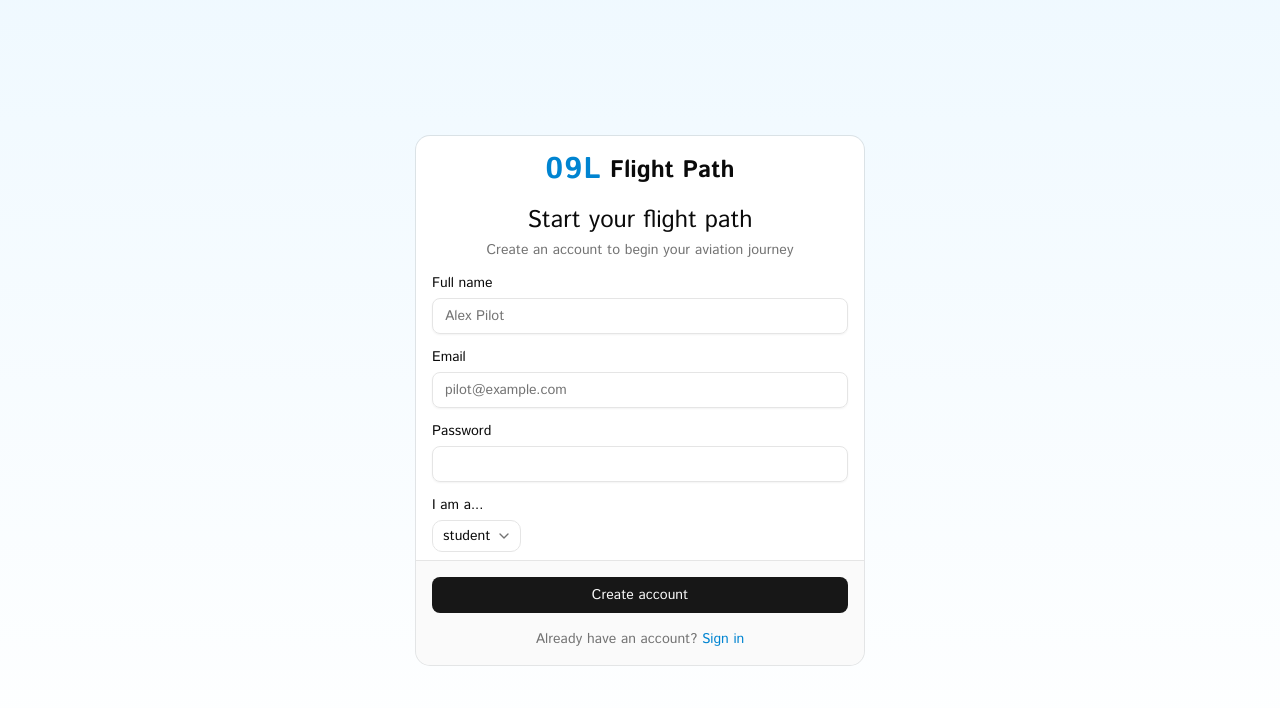
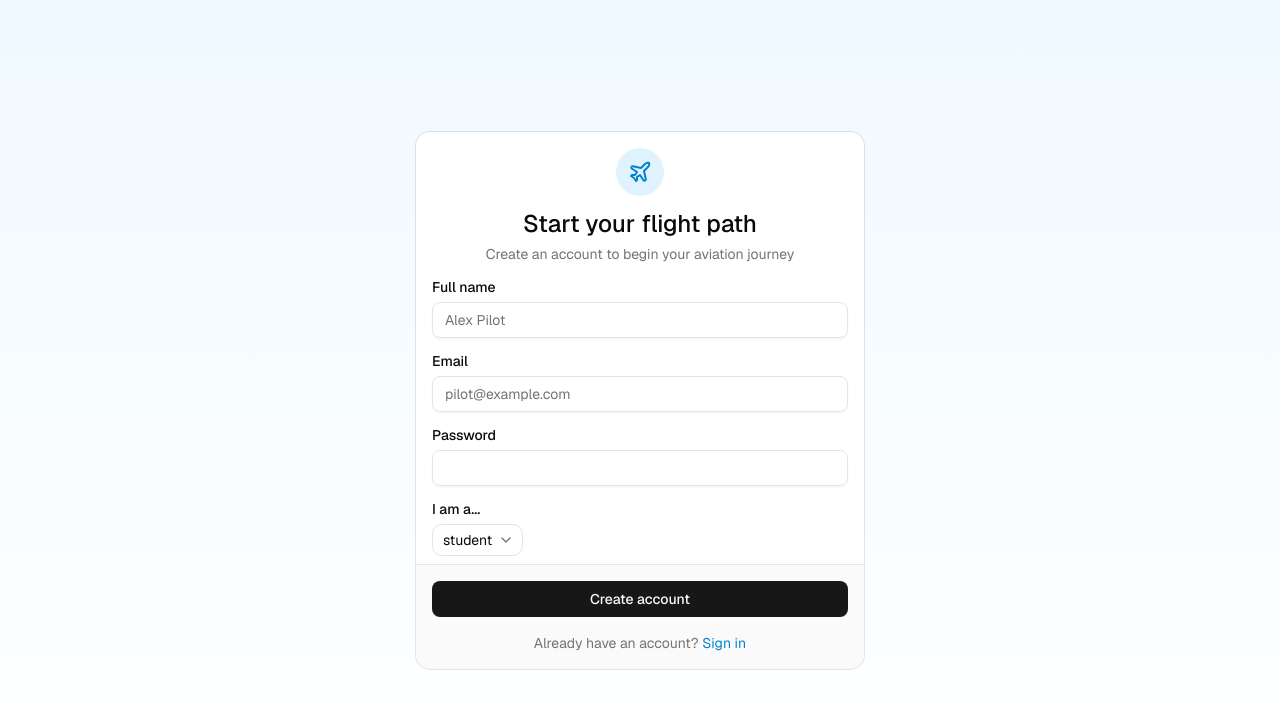
Before and after one commit to codooaustin/flightpath, a Next.js app: page /signup in a window 1280 px wide. Shown: the top 708 px of the page. Built offline with nearby package versions, Linux system fonts and the light colour scheme.

Commit message:
Refactor typography in global CSS and layout components to replace Istok Web with Geist fonts for improved design consistency. Update AppSidebar and authentication pages to utilize Plane icon, removing the FlightPathLogo component for a cleaner interface.

```diff
--- a/src/app/(app)/layout.tsx
+++ b/src/app/(app)/layout.tsx
@@ -1,7 +1,8 @@
 import { Suspense } from "react";
+import Link from "next/link";
+import { Plane } from "lucide-react";
 import { getCurrentProfile, getLinkedStudents } from "@/lib/auth";
 import { AppSidebar } from "@/components/app-sidebar";
-import { FlightPathLogo } from "@/components/flight-path-logo";
 import { StudentSwitcher } from "@/components/student-switcher";
 
 export default async function AppLayout({
@@ -17,11 +18,22 @@ export default async function AppLayout({
 
   return (
     <div className="flex min-h-screen">
-      <AppSidebar profile={profile} logo={<FlightPathLogo />} />
+      <AppSidebar
+        profile={profile}
+        logo={
+          <Link href="/dashboard" className="flex items-center gap-2">
+            <Plane className="h-6 w-6 text-sky-600" />
+            <span className="text-lg font-bold">Flight Path</span>
+          </Link>
+        }
+      />
       <div className="flex flex-1 flex-col">
         <header className="flex h-14 items-center justify-between border-b px-4 lg:px-6">
           <div className="lg:hidden">
-            <FlightPathLogo size="sm" />
+            <Link href="/dashboard" className="flex items-center gap-2">
+              <Plane className="h-5 w-5 text-sky-600" />
+              <span className="font-bold">Flight Path</span>
+            </Link>
           </div>
           {profile?.role === "parent" && linkedStudents.length > 0 && (
             <Suspense fallback={null}>
--- a/src/app/(auth)/login/page.tsx
+++ b/src/app/(auth)/login/page.tsx
@@ -14,7 +14,7 @@ import {
   CardHeader,
   CardTitle,
 } from "@/components/ui/card";
-import { FlightPathLogo } from "@/components/flight-path-logo";
+import { Plane } from "lucide-react";
 
 export default function LoginPage() {
   const [error, setError] = useState<string | null>(null);
@@ -34,8 +34,8 @@ export default function LoginPage() {
     <div className="flex min-h-screen items-center justify-center bg-gradient-to-b from-sky-50 to-white p-4 dark:from-slate-950 dark:to-slate-900">
       <Card className="w-full max-w-md">
         <CardHeader className="text-center">
-          <div className="mx-auto mb-3 flex justify-center">
-            <FlightPathLogo size="lg" href="/login" />
+          <div className="mx-auto mb-2 flex h-12 w-12 items-center justify-center rounded-full bg-sky-100 dark:bg-sky-900">
+            <Plane className="h-6 w-6 text-sky-600" />
           </div>
           <CardTitle className="text-2xl">Welcome back</CardTitle>
           <CardDescription>
--- a/src/app/(auth)/signup/page.tsx
+++ b/src/app/(auth)/signup/page.tsx
@@ -21,7 +21,7 @@ import {
   SelectTrigger,
   SelectValue,
 } from "@/components/ui/select";
-import { FlightPathLogo } from "@/components/flight-path-logo";
+import { Plane } from "lucide-react";
 
 export default function SignUpPage() {
   const [error, setError] = useState<string | null>(null);
@@ -43,8 +43,8 @@ export default function SignUpPage() {
     <div className="flex min-h-screen items-center justify-center bg-gradient-to-b from-sky-50 to-white p-4 dark:from-slate-950 dark:to-slate-900">
       <Card className="w-full max-w-md">
         <CardHeader className="text-center">
-          <div className="mx-auto mb-3 flex justify-center">
-            <FlightPathLogo size="lg" href="/signup" />
+          <div className="mx-auto mb-2 flex h-12 w-12 items-center justify-center rounded-full bg-sky-100 dark:bg-sky-900">
+            <Plane className="h-6 w-6 text-sky-600" />
           </div>
           <CardTitle className="text-2xl">Start your flight path</CardTitle>
           <CardDescription>
--- a/src/app/globals.css
+++ b/src/app/globals.css
@@ -7,8 +7,8 @@
 @theme inline {
   --color-background: var(--background);
   --color-foreground: var(--foreground);
-  --font-sans: var(--font-istok-web);
-  --font-mono: ui-monospace, SFMono-Regular, Menlo, Monaco, Consolas, monospace;
+  --font-sans: var(--font-geist-sans);
+  --font-mono: var(--font-geist-mono);
   --font-heading: var(--font-sans);
   --color-sidebar-ring: var(--sidebar-ring);
   --color-sidebar-border: var(--sidebar-border);
--- a/src/app/layout.tsx
+++ b/src/app/layout.tsx
@@ -1,18 +1,26 @@
 import type { Metadata } from "next";
-import { Istok_Web } from "next/font/google";
+import { Geist, Geist_Mono } from "next/font/google";
 import { Toaster } from "@/components/ui/sonner";
 import "./globals.css";
 
-const istokWeb = Istok_Web({
-  variable: "--font-istok-web",
+const geistSans = Geist({
+  variable: "--font-geist-sans",
   subsets: ["latin"],
-  weight: ["400", "700"],
+});
+
+const geistMono = Geist_Mono({
+  variable: "--font-geist-mono",
+  subsets: ["latin"],
 });
 
 export const metadata: Metadata = {
   title: "Flight Path",
   description:
     "Your personal aviation career companion — from first flight to airline captain.",
+  icons: {
+    icon: [{ url: "/icon.svg", type: "image/svg+xml" }],
+    apple: [{ url: "/apple-icon.svg", type: "image/svg+xml" }],
+  },
 };
 
 export default function RootLayout({
@@ -23,7 +31,7 @@ export default function RootLayout({
   return (
     <html
       lang="en"
-      className={`${istokWeb.variable} h-full antialiased`}
+      className={`${geistSans.variable} ${geistMono.variable} h-full antialiased`}
     >
       <body className="flex min-h-full flex-col">
         {children}
--- a/src/components/dashboard/dashboard-content.tsx
+++ b/src/components/dashboard/dashboard-content.tsx
@@ -14,7 +14,6 @@ import {
 } from "@/lib/calculations/costs";
 import { EVENT_TYPE_LABELS } from "@/types/models";
 import { MissionStatusBadge } from "@/components/missions/mission-status-badge";
-import { StageNumber } from "@/components/flight-path-logo";
 import type {
   CalendarEvent,
   Expense,
@@ -67,15 +66,6 @@ export function DashboardContent({
           </CardHeader>
           <CardContent className="space-y-4">
             <div className="flex items-center justify-between">
-              <div className="flex items-start gap-4">
-                {currentStage && (
-                  <div className="flex h-14 w-14 shrink-0 items-center justify-center rounded-lg border border-sky-200 bg-sky-50 dark:border-sky-800 dark:bg-sky-950">
-                    <StageNumber
-                      value={currentStage.order_number}
-                      className="text-2xl text-sky-700 dark:text-sky-300"
-                    />
-                  </div>
-                )}
               <div>
                 <p className="text-2xl font-bold">
                   {currentStage?.name ?? "Getting Started"}
@@ -83,7 +73,6 @@ export function DashboardContent({
                 <p className="text-sm text-muted-foreground">
                   {currentStage?.description}
                 </p>
-                </div>
               </div>
               <Badge variant="secondary">{progress.percentage}% complete</Badge>
             </div>
--- a/src/components/flight-path-logo.tsx
+++ /dev/null
@@ -1,59 +0,0 @@
-import Link from "next/link";
-import { cn } from "@/lib/utils";
-
-interface FlightPathLogoProps {
-  className?: string;
-  size?: "sm" | "md" | "lg";
-  href?: string;
-}
-
-export function FlightPathLogo({
-  className,
-  size = "md",
-  href = "/dashboard",
-}: FlightPathLogoProps) {
-  const runwayClass =
-    size === "sm" ? "text-base" : size === "lg" ? "text-3xl" : "text-xl";
-  const nameClass =
-    size === "sm" ? "text-sm" : size === "lg" ? "text-2xl" : "text-lg";
-
-  const content = (
-    <span className={cn("inline-flex items-center gap-2", className)}>
-      <span
-        className={cn(
-          "font-bold leading-none tracking-wider text-sky-600",
-          runwayClass
-        )}
-      >
-        09L
-      </span>
-      <span className={cn("font-bold leading-none", nameClass)}>
-        Flight Path
-      </span>
-    </span>
-  );
-
-  if (href) {
-    return (
-      <Link href={href} className="inline-flex">
-        {content}
-      </Link>
-    );
-  }
-
-  return content;
-}
-
-export function StageNumber({
-  value,
-  className,
-}: {
-  value: number;
-  className?: string;
-}) {
-  return (
-    <span className={cn("tabular-nums leading-none font-bold", className)}>
-      {String(value).padStart(2, "0")}
-    </span>
-  );
-}
--- a/src/components/roadmap/roadmap-content.tsx
+++ b/src/components/roadmap/roadmap-content.tsx
@@ -4,7 +4,7 @@ import { useState } from "react";
 import { Card, CardContent, CardHeader, CardTitle } from "@/components/ui/card";
 import { Progress } from "@/components/ui/progress";
 import { Badge } from "@/components/ui/badge";
-import { StageNumber } from "@/components/flight-path-logo";
+import { CheckCircle2, Circle, Lock } from "lucide-react";
 import { MissionStatusBadge } from "@/components/missions/mission-status-badge";
 import {
   calculateStageProgress,
@@ -58,14 +58,20 @@ export function RoadmapContent({
                 className={cn(
                   "relative z-10 flex h-10 w-10 shrink-0 items-center justify-center rounded-full border-2",
                   status === "completed" &&
-                    "border-green-500 bg-green-50 text-green-700 dark:bg-green-950 dark:text-green-300",
+                    "border-green-500 bg-green-50 text-green-600",
                   status === "current" &&
-                    "border-sky-500 bg-sky-50 text-sky-700 dark:bg-sky-950 dark:text-sky-300",
+                    "border-sky-500 bg-sky-50 text-sky-600",
                   status === "locked" &&
                     "border-muted bg-muted text-muted-foreground"
                 )}
               >
-                <StageNumber value={stage.order_number} className="text-sm" />
+                {status === "completed" ? (
+                  <CheckCircle2 className="h-5 w-5" />
+                ) : status === "current" ? (
+                  <Circle className="h-5 w-5" />
+                ) : (
+                  <Lock className="h-4 w-4" />
+                )}
               </div>
               <Card
                 className={cn(
```
Also changed, not shown: src/app/apple-icon.svg (added), src/app/icon.svg (added). Lines whose indentation alone changed are shown as unchanged.
